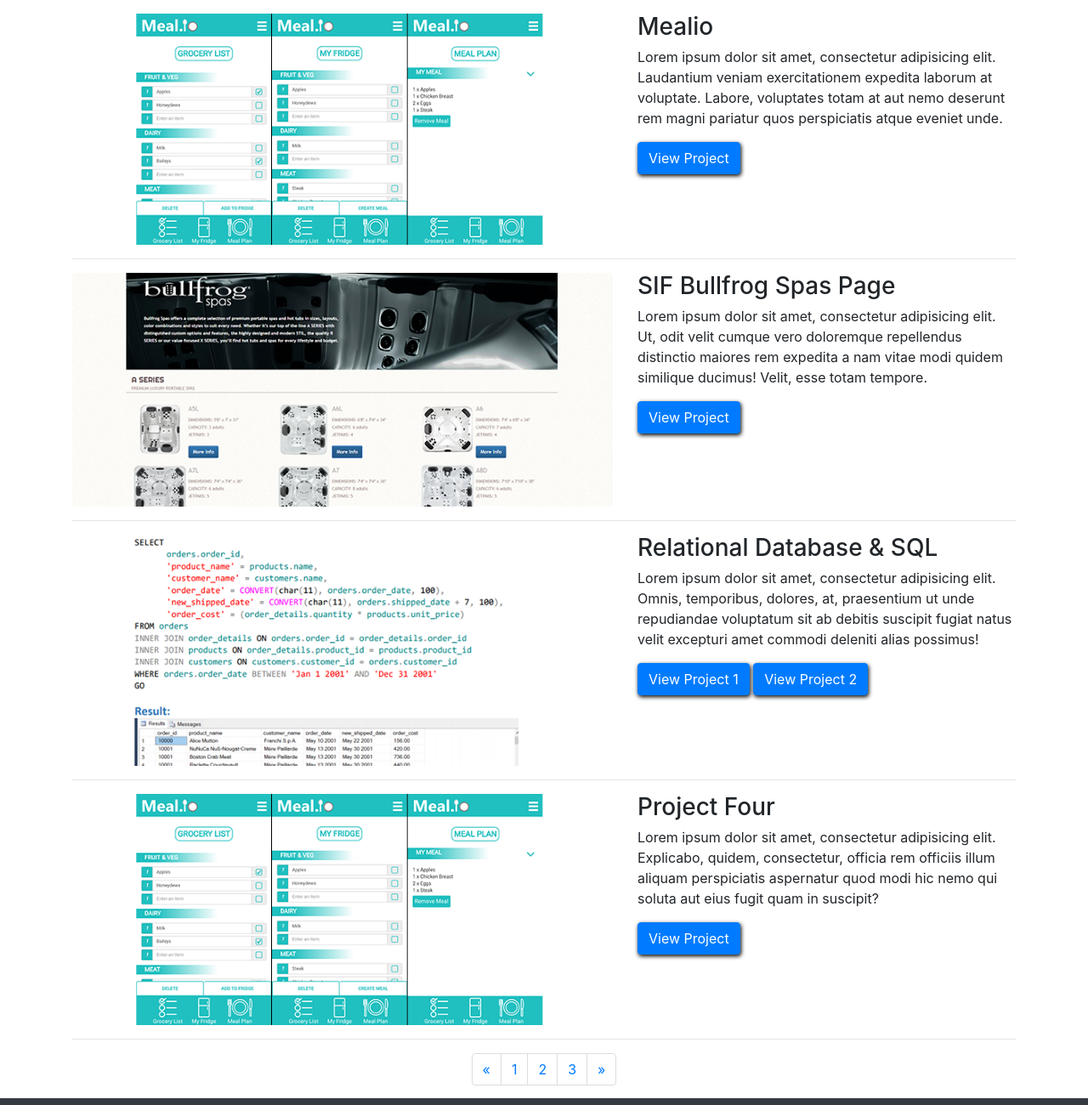
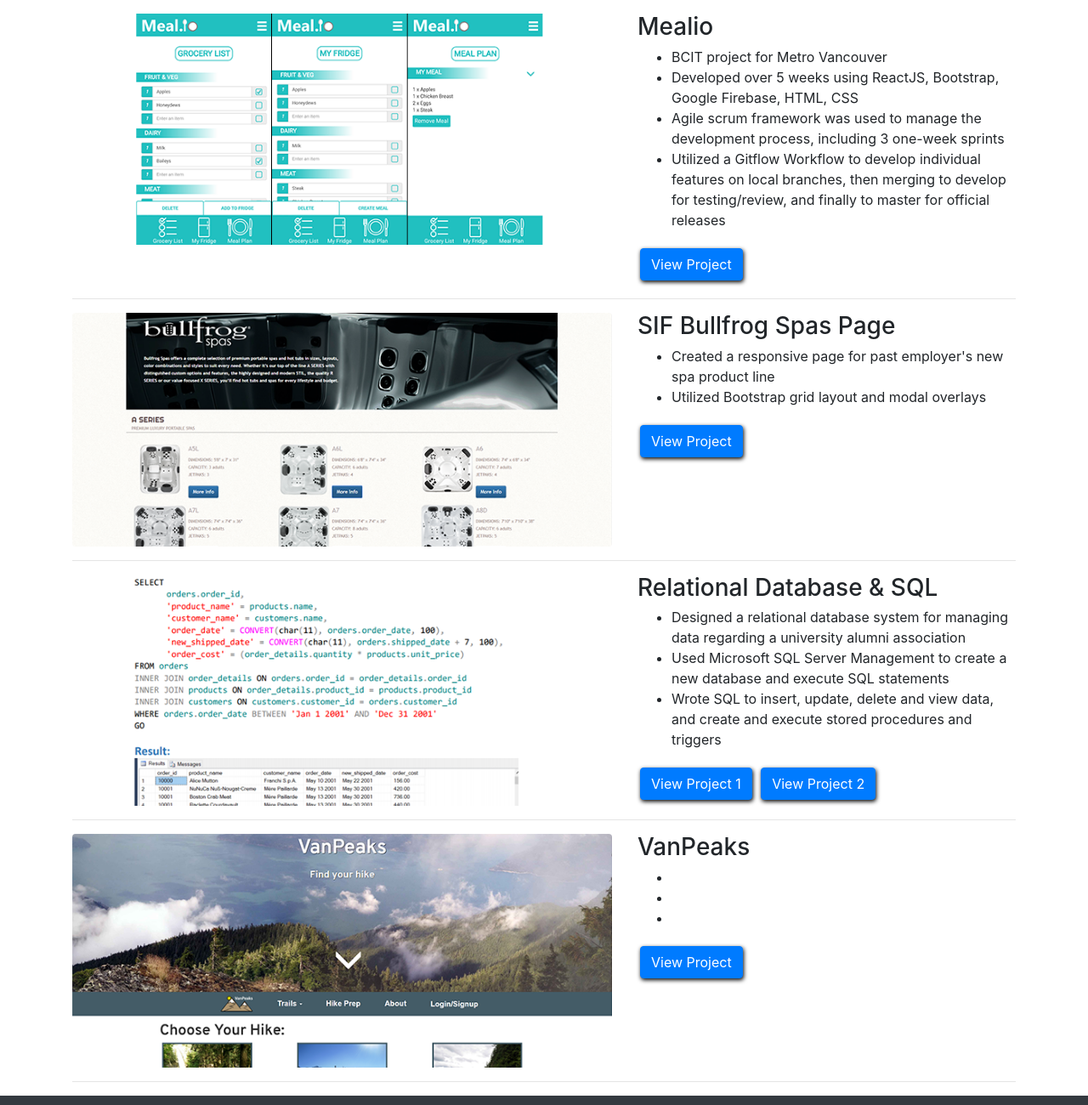
Before and after one commit to ddiiorio/ddiiorio-website, a website: page portfolio.html in a window 1280 px wide. Shown: the part 180-1480 px from the top of the page at 85% size. Drawn offline with Linux system fonts and the light colour scheme.

Commit message:
Filling out portfolio page content

```diff
--- a/css/style.css
+++ b/css/style.css
@@ -14,10 +14,11 @@
 
 .btn-primary {
     box-shadow: 1px 2px 5px #000000;
+    margin: 5px 3px;
 }
 
 .social {
-    padding-bottom: 10px;
+    padding-bottom: 25px;
     padding-top: 12px;
 }
 
@@ -29,3 +30,7 @@
     opacity: 0.7;
     text-decoration: none;
 }
+
+.img-fluid:hover {
+    opacity: 0.7;
+}
--- a/portfolio.html
+++ b/portfolio.html
@@ -8,6 +8,7 @@
     <title>Danny Di Iorio - Portfolio</title>
 
     <link href="vendor/bootstrap/css/bootstrap.min.css" rel="stylesheet">
+    <link rel="stylesheet" href="https://cdnjs.cloudflare.com/ajax/libs/font-awesome/4.7.0/css/font-awesome.min.css">
     <link href="css/style.css" rel="stylesheet">
     <link rel="icon" href="img/favicon.ico">
 
@@ -18,7 +19,7 @@
 <!-- Nav -->
 <nav class="navbar navbar-expand-lg navbar-dark bg-dark fixed-top">
     <div class="container">
-        <a class="navbar-brand" href="#">Danny Di Iorio</a>
+        <a class="navbar-brand" href="index.html">Danny Di Iorio</a>
         <button class="navbar-toggler" type="button" data-toggle="collapse" data-target="#navbarResponsive"
                 aria-controls="navbarResponsive" aria-expanded="false" aria-label="Toggle navigation">
             <span class="navbar-toggler-icon"></span>
@@ -29,9 +30,7 @@
                     <a class="nav-link" href="index.html">Home</a>
                 </li>
                 <li class="nav-item active">
-                    <a class="nav-link" href="#">Portfolio
-                        <span class="sr-only">(current)</span>
-                    </a>
+                    <a class="nav-link" href="portfolio.html">Portfolio</a>
                 </li>
             </ul>
         </div>
@@ -55,13 +54,17 @@
         </div>
         <div class="col-md-5">
             <h3>Mealio</h3>
-            <p>Lorem ipsum dolor sit amet, consectetur adipisicing elit. Laudantium veniam exercitationem expedita
-                laborum at voluptate. Labore, voluptates totam at aut nemo deserunt rem magni pariatur quos perspiciatis
-                atque eveniet unde.</p>
+            <ul>
+                <li>BCIT project for Metro Vancouver</li>
+                <li>Developed over 5 weeks using ReactJS, Bootstrap, Google Firebase, HTML, CSS</li>
+                <li>Agile scrum framework was used to manage the development process, including 3 one-week sprints</li>
+                <li>Utilized a Gitflow Workflow to develop individual features on local branches, then merging to
+                    develop for testing/review, and finally to master for official releases
+                </li>
+            </ul>
             <a class="btn btn-primary" href="http://mealio-d047c.firebaseapp.com">View Project</a>
         </div>
     </div>
-    <!-- /.row -->
 
     <hr>
 
@@ -74,13 +77,13 @@
         </div>
         <div class="col-md-5">
             <h3>SIF Bullfrog Spas Page</h3>
-            <p>Lorem ipsum dolor sit amet, consectetur adipisicing elit. Ut, odit velit cumque vero doloremque
-                repellendus distinctio maiores rem expedita a nam vitae modi quidem similique ducimus! Velit, esse totam
-                tempore.</p>
+            <ul>
+                <li>Created a responsive page for past employer's new spa product line</li>
+                <li>Utilized Bootstrap grid layout and modal overlays</li>
+            </ul>
             <a class="btn btn-primary" href="http://www.southislandfireplace.com/bullfrog_spas.html" target="_blank">View Project</a>
         </div>
     </div>
-    <!-- /.row -->
 
     <hr>
 
@@ -88,19 +91,20 @@
     <div class="row">
         <div class="col-md-7">
             <a href="http://ddiiorio.github.io/BCIT/database.html">
-                <img class="img-fluid rounded mb-3 mb-md-0" src="img/database.png" alt="">
+                <img class="img-fluid rounded mb-3 mb-md-0" src="img/database.png" alt="Database projects screenshot">
             </a>
         </div>
         <div class="col-md-5">
             <h3>Relational Database & SQL</h3>
-            <p>Lorem ipsum dolor sit amet, consectetur adipisicing elit. Omnis, temporibus, dolores, at, praesentium ut
-                unde repudiandae voluptatum sit ab debitis suscipit fugiat natus velit excepturi amet commodi deleniti
-                alias possimus!</p>
+            <ul>
+                <li>Designed a relational database system for managing data regarding a university alumni association</li>
+                <li>Used Microsoft SQL Server Management to create a new database and execute SQL statements</li>
+                <li>Wrote SQL to insert, update, delete and view data, and create and execute stored procedures and triggers</li>
+            </ul>
             <a class="btn btn-primary" href="https://ddiiorio.github.io/BCIT/Project_1/Project1.pdf" target="_blank">View Project 1</a>
             <a class="btn btn-primary" href="https://ddiiorio.github.io/BCIT/Project_2/Project2.pdf" target="_blank">View Project 2</a>
         </div>
     </div>
-    <!-- /.row -->
 
     <hr>
 
@@ -108,46 +112,47 @@
     <div class="row">
 
         <div class="col-md-7">
-            <a href="#">
-                <img class="img-fluid rounded mb-3 mb-md-0" src="img/mealio.png" alt="">
+            <a href="http://students.bcitdev.com/A01012232/VanPeaksTest/index.php" >
+                <img class="img-fluid rounded mb-3 mb-md-0" src="img/vanpeaks.png" alt="Vanpeaks website screenshot">
             </a>
         </div>
         <div class="col-md-5">
-            <h3>Project Four</h3>
-            <p>Lorem ipsum dolor sit amet, consectetur adipisicing elit. Explicabo, quidem, consectetur, officia rem
-                officiis illum aliquam perspiciatis aspernatur quod modi hic nemo qui soluta aut eius fugit quam in
-                suscipit?</p>
-            <a class="btn btn-primary" href="#">View Project</a>
+            <h3>VanPeaks</h3>
+            <ul>
+                <li></li>
+                <li></li>
+                <li></li>
+            </ul>
+            <a class="btn btn-primary" href="http://students.bcitdev.com/A01012232/VanPeaksTest/index.php">View Project</a>
         </div>
     </div>
-    <!-- /.row -->
 
     <hr>
 
-    <!-- Pagination -->
-    <ul class="pagination justify-content-center">
-        <li class="page-item">
-            <a class="page-link" href="#" aria-label="Previous">
-                <span aria-hidden="true">&laquo;</span>
-                <span class="sr-only">Previous</span>
-            </a>
-        </li>
-        <li class="page-item">
-            <a class="page-link" href="#">1</a>
-        </li>
-        <li class="page-item">
-            <a class="page-link" href="#">2</a>
-        </li>
-        <li class="page-item">
-            <a class="page-link" href="#">3</a>
-        </li>
-        <li class="page-item">
-            <a class="page-link" href="#" aria-label="Next">
-                <span aria-hidden="true">&raquo;</span>
-                <span class="sr-only">Next</span>
-            </a>
-        </li>
-    </ul>
+    <!--&lt;!&ndash; Pagination &ndash;&gt;-->
+    <!--<ul class="pagination justify-content-center">-->
+        <!--<li class="page-item">-->
+            <!--<a class="page-link" href="#" aria-label="Previous">-->
+                <!--<span aria-hidden="true">&laquo;</span>-->
+                <!--<span class="sr-only">Previous</span>-->
+            <!--</a>-->
+        <!--</li>-->
+        <!--<li class="page-item">-->
+            <!--<a class="page-link" href="#">1</a>-->
+        <!--</li>-->
+        <!--<li class="page-item">-->
+            <!--<a class="page-link" href="#">2</a>-->
+        <!--</li>-->
+        <!--<li class="page-item">-->
+            <!--<a class="page-link" href="#">3</a>-->
+        <!--</li>-->
+        <!--<li class="page-item">-->
+            <!--<a class="page-link" href="#" aria-label="Next">-->
+                <!--<span aria-hidden="true">&raquo;</span>-->
+                <!--<span class="sr-only">Next</span>-->
+            <!--</a>-->
+        <!--</li>-->
+    <!--</ul>-->
 
 </div>
 
```
Also changed, not shown: index.html (+6 -8 lines), img/vanpeaks.png (added).
